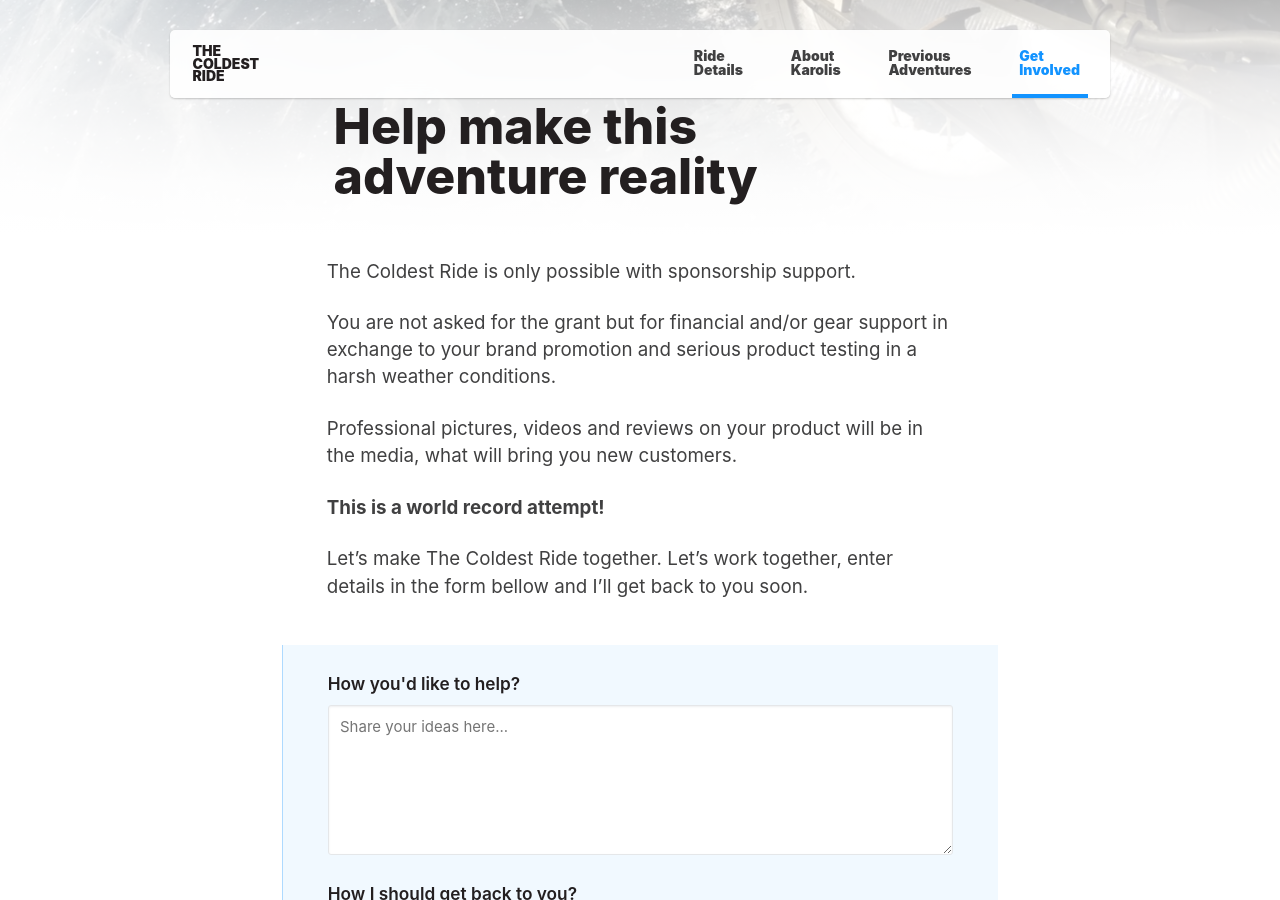
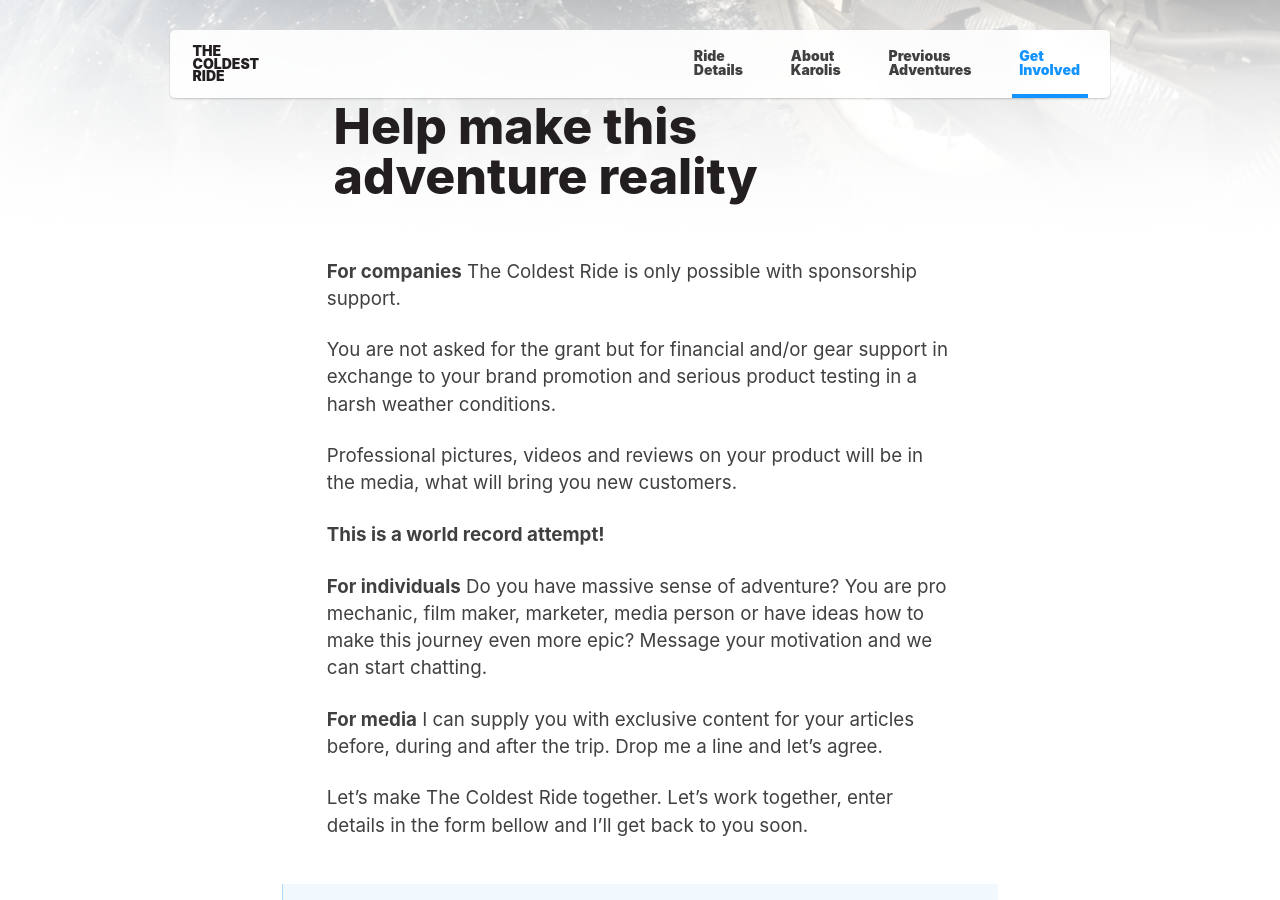
Before and after one commit to karolismieliauskas/thecoldestride.com, a Jekyll site: the page built from pages/get-involved.html, in a window 1280 px wide and 900 px high, scrolled down 413 px. Built offline with Jekyll 4.4.1, drawn with Linux system fonts in a browser that asks for light colours.

Commit message:
Update getinvolved.yml

```diff
--- a/_data/getinvolved.yml
+++ b/_data/getinvolved.yml
@@ -1,6 +1,7 @@
 hero:
   title: Help make this adventure&nbsp;reality
 body: |
+  **For companies**
   The Coldest Ride is only possible with sponsorship support.
 
   You are not asked for the grant but for financial and/or gear support in exchange to your brand promotion and serious product testing in a harsh weather conditions.
@@ -8,6 +9,14 @@ body: |
   Professional pictures, videos and reviews on your product will be in the media, what will bring you new customers.
 
   **This is a world record attempt!**
+
+  **For individuals**
+  Do you have massive sense of adventure?
+  You are pro mechanic, film maker, marketer, media person or have ideas how to make this journey even more epic?
+  Message your motivation and we can start chatting.
+
+  **For media**
+  I can supply you with exclusive content for your articles before, during and after the trip. Drop me a line and let's agree.
 
   Let's make The Coldest Ride together. Let's work together, enter details in the form bellow and I'll get back to you soon.
 form:
```
